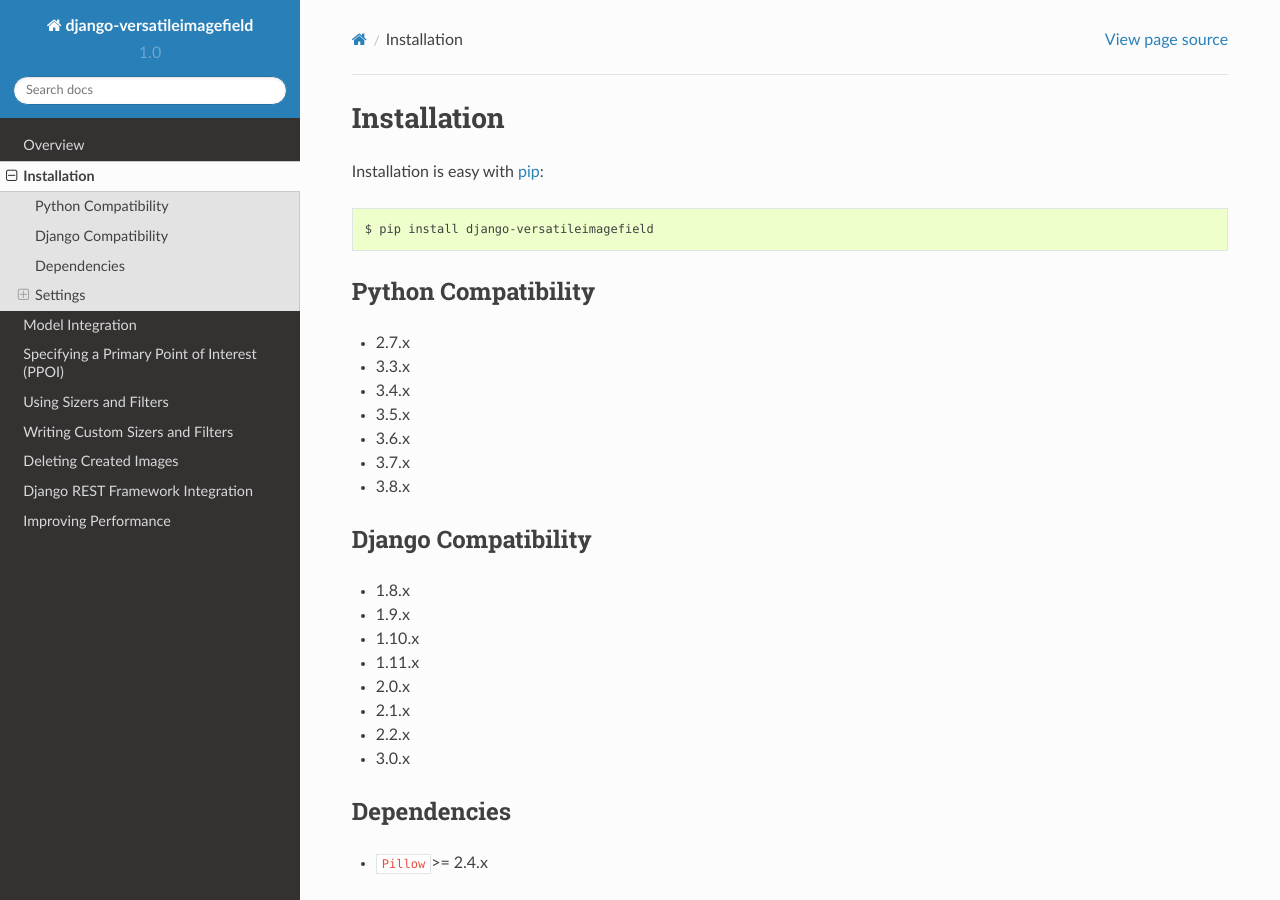
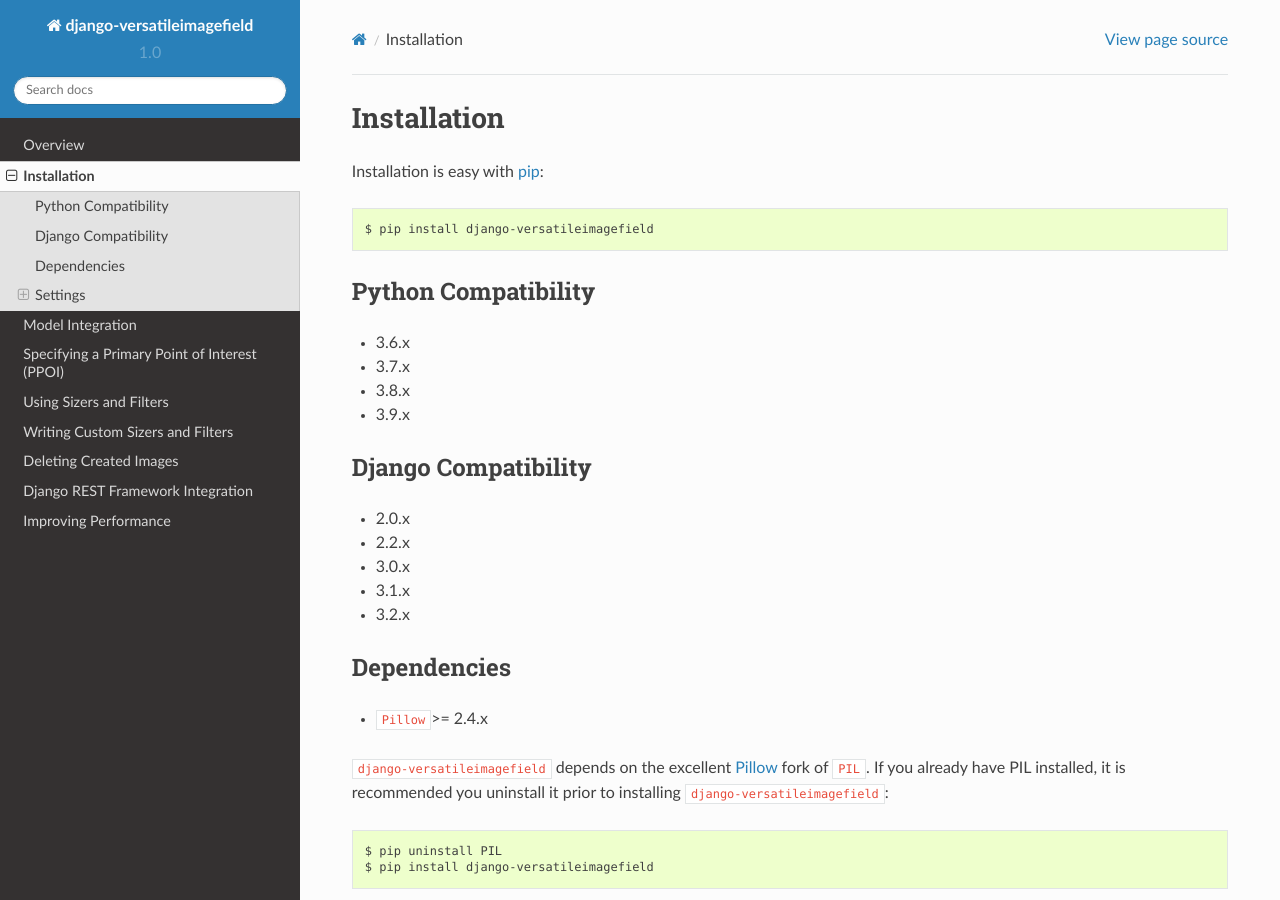
Before and after one commit to respondcreate/django-versatileimagefield, a Sphinx documentation site: the page built from docs/installation.rst, in a window 1280 px wide and 900 px high. Built offline with Sphinx 7.4.7 and the Read the Docs theme 2.0.0, drawn with Linux system fonts in a browser that asks for light colours.

Commit message:
Updated Python/Django/DRF compatibility version in docs

```diff
--- a/docs/installation.rst
+++ b/docs/installation.rst
@@ -10,25 +10,19 @@
 Python Compatibility
 --------------------
 
--  2.7.x
--  3.3.x
--  3.4.x
--  3.5.x
 -  3.6.x
 -  3.7.x
 -  3.8.x
+-  3.9.x
 
 Django Compatibility
 --------------------
 
--  1.8.x
--  1.9.x
--  1.10.x
--  1.11.x
 -  2.0.x
--  2.1.x
 -  2.2.x
 -  3.0.x
+-  3.1.x
+-  3.2.x
 
 Dependencies
 ------------
--- a/docs/overview.rst
+++ b/docs/overview.rst
@@ -151,7 +151,7 @@
 Fully Tested & Python 3 Ready
 -----------------------------
 
-``django-versatileimagefield`` is a rock solid, `fully-tested <https://coveralls.io/r/WGBH/django-versatileimagefield>`_ Django app that is compatible with Python 2.7, 3.4 and 3.5 and works with Django 1.5.x thru 1.9.x
+``django-versatileimagefield`` is a rock solid, `fully-tested <https://coveralls.io/r/WGBH/django-versatileimagefield>`_ Django app that is compatible with Python 3.6 thru 3.9 and works with Django 2.0.x thru 3.2.x
 
 Get Started
 -----------
--- a/docs/writing_custom_sizers_and_filters.rst
+++ b/docs/writing_custom_sizers_and_filters.rst
@@ -267,10 +267,6 @@
 ``versatileimagefield`` – (i.e. ``versatileimagefield.py``)
 that are available at the 'top level' of each app on ``INSTALLED_APPS``.
 
-.. caution:: If your project is based on python 2.x you can prevent import problems
-    by including ``from __future__ import absolute_import`` at the top of any files
-    related to your custom sizer/filter.
-
 Here's an example:
 
 ::
```
Also changed, not shown: docs/index.rst (+3 -7 lines).
